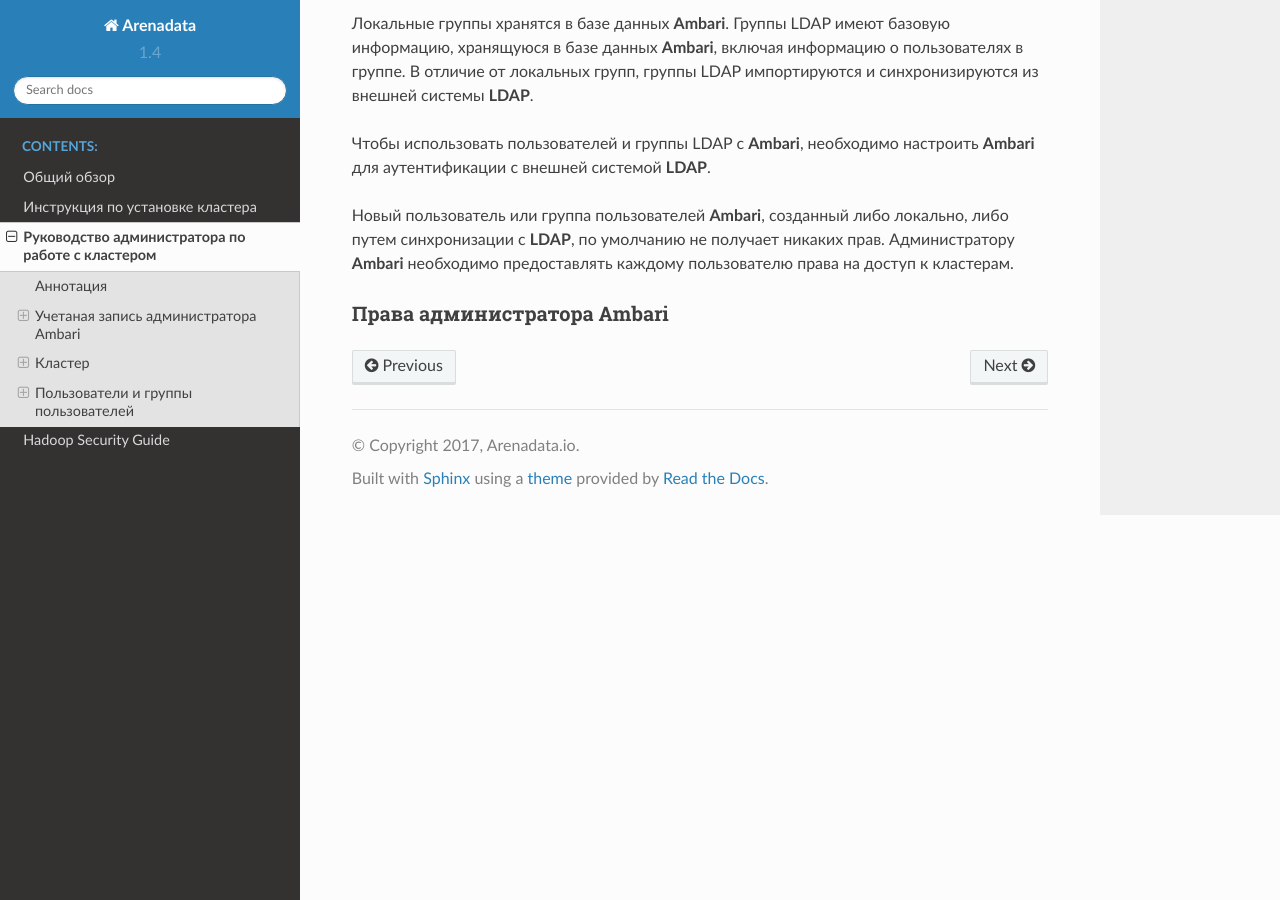
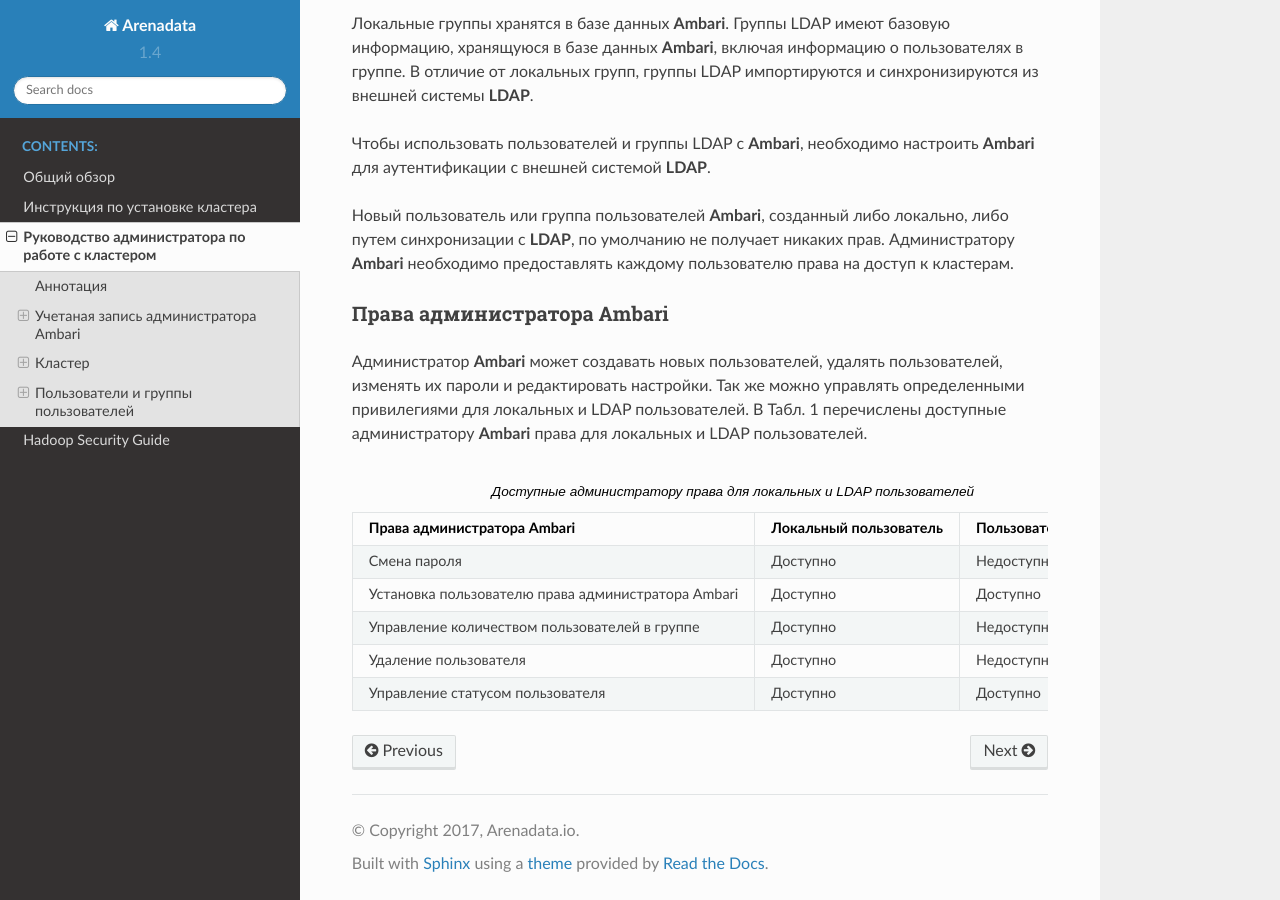
Before and after one commit to arenadata/docs_adps, a Sphinx documentation site: the page built from source/administration.rst, in a window 1280 px wide and 900 px high, scrolled down 6804 px. Built offline with Sphinx 7.4.7 and the Read the Docs theme 2.0.0, drawn with Linux system fonts in a browser that asks for light colours.

Commit message:
Update administration.rst

```diff
--- a/source/administration.rst
+++ b/source/administration.rst
@@ -214,3 +214,17 @@
 
 Права администратора Ambari
 ^^^^^^^^^^^^^^^^^^^^^^^^^^^
+
+Администратор **Ambari** может создавать новых пользователей, удалять пользователей, изменять их пароли и редактировать настройки. Так же можно управлять определенными привилегиями для локальных и LDAP пользователей. В Табл. 1 перечислены доступные администратору **Ambari** права для локальных и LDAP пользователей.
+
+
+
+.. csv-table:: Доступные администратору права для локальных и LDAP пользователей
+   :header: "Права администратора Ambari", "Локальный пользователь", "Пользователь LDAP"
+   :widths: 20, 20, 20
+
+   "Смена пароля", "Доступно", "Недоступно"
+   "Установка пользователю права администратора Ambari", "Доступно", "Доступно"
+   "Управление количеством пользователей в группе", "Доступно", "Недоступно"
+   "Удаление пользователя", "Доступно", "Недоступно"
+   "Управление статусом пользователя", "Доступно", "Доступно"
```
